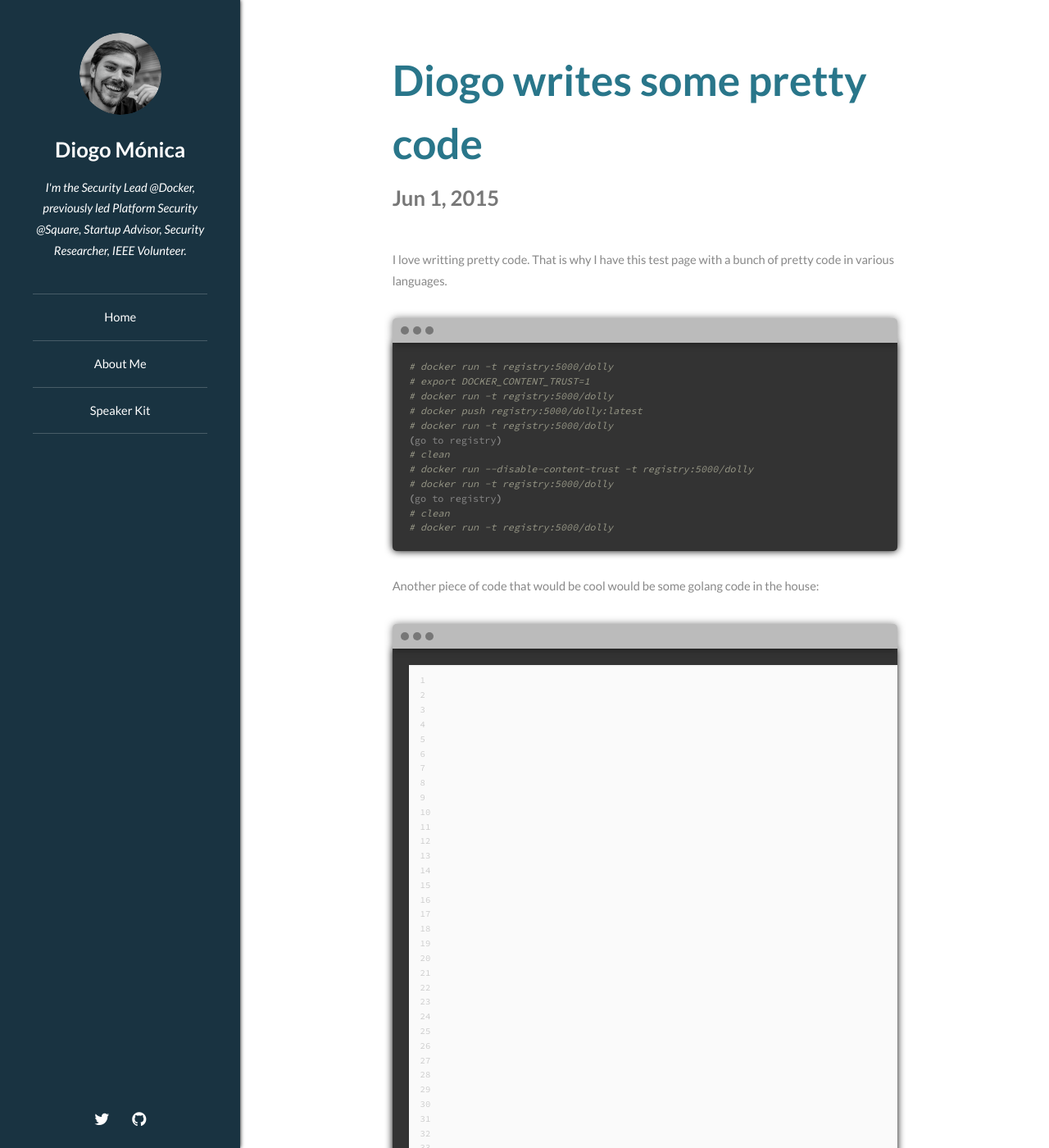
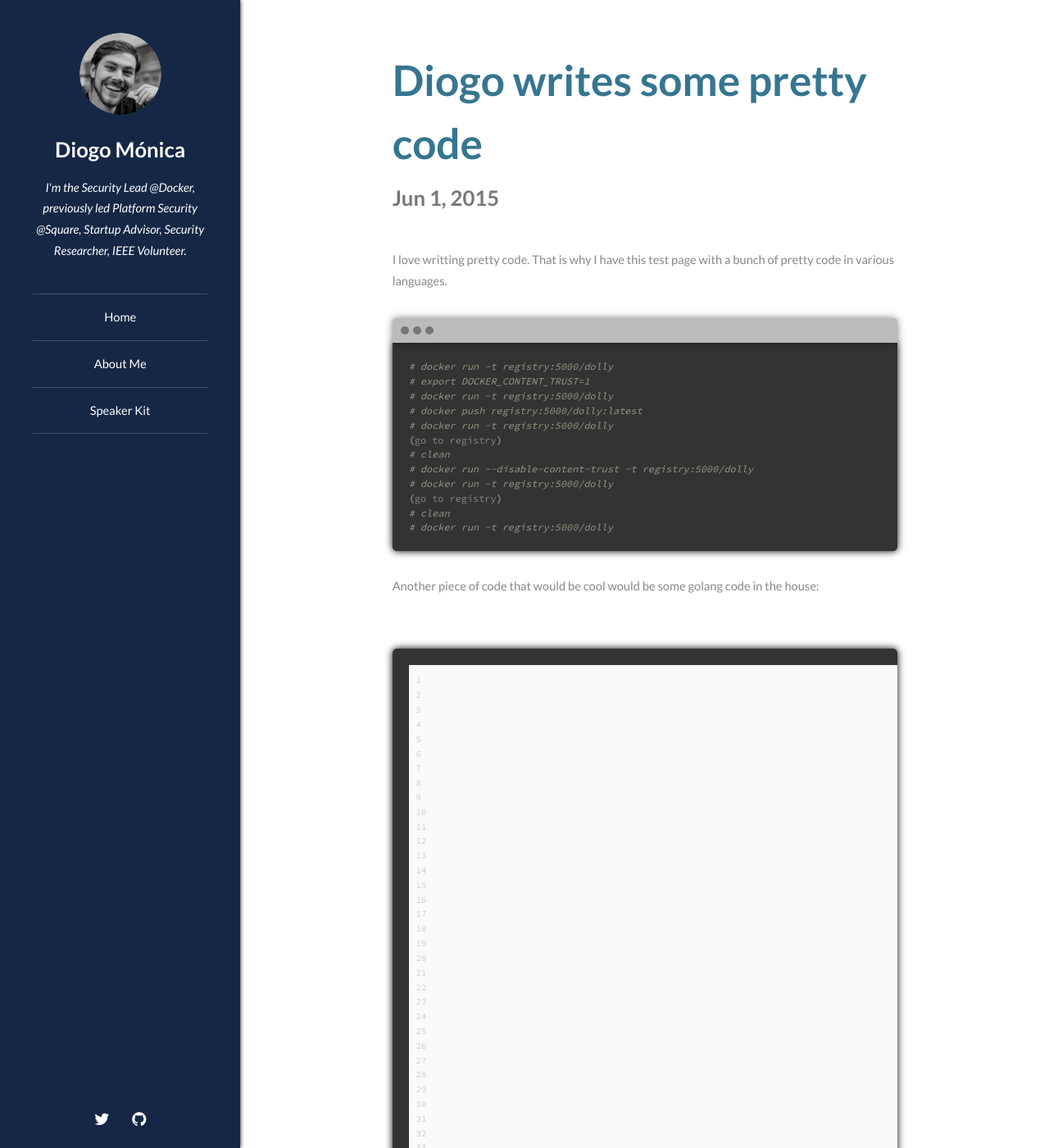
Before and after one commit to diogomonica/new.diogomonica.com, a Jekyll site: the page built from _posts/2015-06-01-testing-with-stuff.markdown, in a window 1280 px wide and 1400 px high. Shown: the whole window at 82% size. Built offline with Jekyll 4.4.1, drawn with Linux system fonts in a browser that asks for light colours; some of the changed text lies outside the part shown.

Commit message:
updates to styles

```diff
--- a/_layouts/post.html
+++ b/_layouts/post.html
@@ -14,10 +14,15 @@
 
         <div class="pagination">
             {% if page.previous %}
-                <a href="{{ page.previous.url }}" class="prev icon fa-chevron-left">Prev</a>
+                <a href="{{ page.previous.url }}" class="prev icon fa-chevron-left">Prev Post</a>
+            {% else %}
+                <span class="prev icon fa-chevron-left">Prev Post</span>
             {% endif %}
+
             {% if page.next %}
-                <a href="{{ page.next.url }}" class="next icon fa-chevron-right">Next</a>
+                <a href="{{ page.next.url }}" class="next icon fa-chevron-right">Next Post</a>
+            {% else %}
+                <span class="next icon fa-chevron-right">Next Post</span>
             {% endif %}
         </div>
     </div>
--- a/_sass/_vars.scss
+++ b/_sass/_vars.scss
@@ -50,8 +50,10 @@
 	$color-header-fg-light:		mix($color-header-bg, $color-header-fg-bold, 40%);
 	$color-header-border:		mix($color-header-bg, $color-header-fg-bold, 90%);
 
-	$diogoBlue:					#193341;
-	$diogoLightBlue:			#29768a;
+	$diogoBlue:					#152744;
+	$diogoLightBlue:			#367591;
+	$diogoBlueGreen:			#61D2B4;
+	$diogoLightBlueGreen:		#9DFDC7;
 	$white:						#fff;
 	$black:						#333;
 	$grey:						#d8d8d8;
--- a/about/index.html
+++ b/about/index.html
@@ -11,6 +11,6 @@
 
         <p>Besides having a full-time job and working on my PhD, I volunteer for the IEEE, currently serving as the Chair of the Public Visibility Committee.</p>
 
-        <p>Feel free to follow me on twitter, check out my Latest Posts, or email me at diogo.monica at Gmail.</p>
+        <p>Feel free to follow me on twitter, check out my Latest Posts, or email me at diogo.monica at gmail.</p>
     </div>
 </section>
--- a/css/style-xlarge.scss
+++ b/css/style-xlarge.scss
@@ -58,3 +58,9 @@
 	.pagination {
 		margin: 40px 0 0;
 	}
+
+/* Footer */
+
+	#footer {
+		display: none;
+	}
--- a/css/style.scss
+++ b/css/style.scss
@@ -149,7 +149,11 @@
 			white-space: pre;
 			word-wrap: normal;
 			line-height: 1.5em;
-			border-radius: 0 0 $size-border-radius $size-border-radius;
+			border-radius: $size-border-radius;
+			&.console {
+				   border-top-left-radius: 0;
+					border-top-right-radius: 0;
+			}
 		}
 
 		.console-header {
@@ -188,7 +192,7 @@
 
 		.lineno {
 			display: inline-block;
-			padding: 0 5px;
+			padding: 0 10px 0 0;
 			color: #ccc;
 		}
 	}
@@ -788,13 +792,10 @@
 		white-space: nowrap;
 		cursor: pointer;
 
+		&:active,
 		&:hover {
 			background-color: darken($diogoLightBlue, 10);
 			color: $white;
-		}
-
-		&:active {
-			background-color: darken($color-accent2-bg, 5);
 		}
 
 		&.icon {
@@ -811,7 +812,7 @@
 			&:before {
 				position: absolute;
 				right: 40px;
-				margin-right: 0;
+				margin-right: -5px;
 				opacity: 0;
 				@include vendor-property('transition', 'opacity #{$duration-transition} ease-in-out');
 			}
@@ -1060,7 +1061,7 @@
 			width: 100%;
 			height: 100%;
 			background: $black;
-			opacity: 0.2;
+			opacity: 0.6;
 		}
 		.bg-content {
 			position: absolute;
@@ -1118,13 +1119,21 @@
 		.prev,
 		.next {
 			position: absolute;
+			color: $diogoBlueGreen;
 			font-size: 14px;
 			letter-spacing: 2px;
     		text-transform: uppercase;
 		}
+		a.prev,
+		a.next {
+    		&:active,
+    		&:hover {
+    			color: darken($diogoBlueGreen, 20);
+    		}
+		}
 		span.prev,
 		span.next {
-			opacity: 0.3;
+			opacity: 0.5;
 		}
 		.prev {
 			left: 0;
--- a/js/init.js
+++ b/js/init.js
@@ -69,5 +69,5 @@
     }
 
     // add console header
-    $('.highlight code').before('<span class="console-header"><span></span></span>');
+    $('.highlight code:not([data-lang])').addClass('console').before('<span class="console-header"><span></span></span>');
 });
```
